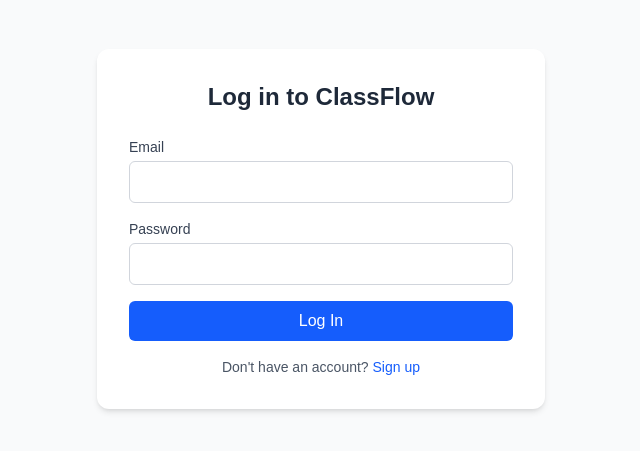
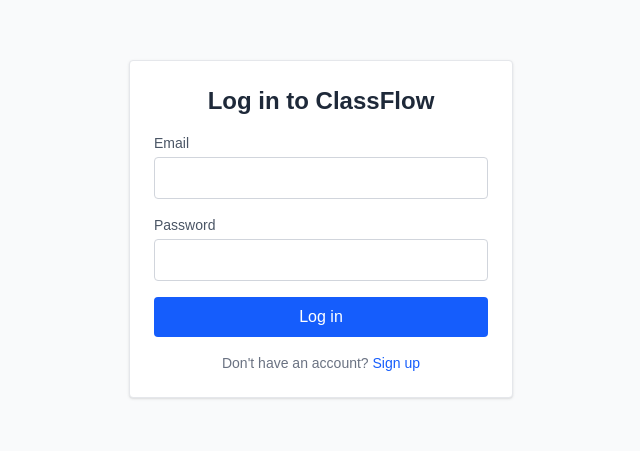
Before and after one commit to munir0987654331-stack/classflow, a Next.js app: page /login in a window 1280 px wide. Shown: the part 171-622 px from the top of the page, without its empty margins (319-959 px from the left). Built offline with nearby package versions, Linux system fonts and the light colour scheme.

Commit message:
Clean up login page

```diff
--- a/src/app/login/page.tsx
+++ b/src/app/login/page.tsx
@@ -1,31 +1,27 @@
 "use client";
 
 import { useState } from "react";
+import { signIn } from "next-auth/react";
 import { useRouter } from "next/navigation";
-import { signIn } from "next-auth/react";
-import Link from "next/link";
 
 export default function LoginPage() {
-  const router = useRouter();
   const [email, setEmail] = useState("");
   const [password, setPassword] = useState("");
   const [error, setError] = useState("");
-  const [loading, setLoading] = useState(false);
+  const router = useRouter();
 
   const handleSubmit = async (e: React.FormEvent) => {
     e.preventDefault();
     setError("");
-    setLoading(true);
 
-    const res = await signIn("credentials", {
+    const result = await signIn("credentials", {
       email,
       password,
       redirect: false,
     });
 
-    if (res?.error) {
+    if (result?.error) {
       setError("Invalid email or password");
-      setLoading(false);
       return;
     }
 
@@ -34,61 +30,55 @@
   };
 
   return (
-    <div className="min-h-screen flex items-center justify-center bg-gray-50 px-4">
-      <div className="w-full max-w-md bg-white rounded-xl shadow-md p-8">
-        <h1 className="text-2xl font-bold text-center text-gray-800 mb-6">
+    <div className="min-h-screen flex items-center justify-center bg-gray-50 p-6">
+      <form
+        onSubmit={handleSubmit}
+        className="bg-white p-6 rounded shadow border border-gray-200 w-full max-w-sm space-y-4"
+      >
+        <h1 className="text-2xl font-bold text-gray-800 text-center">
           Log in to ClassFlow
         </h1>
 
-        {error && (
-          <div className="bg-red-100 text-red-700 text-sm p-3 rounded-md mb-4">
-            {error}
-          </div>
-        )}
+        {error && <p className="text-red-500 text-sm">{error}</p>}
 
-        <form onSubmit={handleSubmit} className="space-y-4">
         <div>
-            <label className="block text-sm font-medium text-gray-700 mb-1">
-              Email
-            </label>
+          <label className="block text-sm text-gray-600 mb-1">Email</label>
           <input
             type="email"
             value={email}
             onChange={(e) => setEmail(e.target.value)}
+            className="w-full border border-gray-300 rounded p-2"
             required
-              className="w-full px-3 py-2 border border-gray-300 rounded-md focus:outline-none focus:ring-2 focus:ring-blue-500"
           />
         </div>
 
         <div>
-            <label className="block text-sm font-medium text-gray-700 mb-1">
+          <label className="block text-sm text-gray-600 mb-1">
             Password
           </label>
           <input
             type="password"
             value={password}
             onChange={(e) => setPassword(e.target.value)}
+            className="w-full border border-gray-300 rounded p-2"
             required
-              className="w-full px-3 py-2 border border-gray-300 rounded-md focus:outline-none focus:ring-2 focus:ring-blue-500"
           />
         </div>
 
         <button
           type="submit"
-            disabled={loading}
-            className="w-full bg-blue-600 text-white py-2 rounded-md font-medium hover:bg-blue-700 transition disabled:opacity-50"
+          className="w-full bg-blue-600 text-white py-2 rounded hover:bg-blue-700"
         >
-            {loading ? "Logging in..." : "Log In"}
+          Log in
         </button>
+
+        <p className="text-center text-sm text-gray-500">
+          Don't have an account?{" "}
+          <a href="/signup" className="text-blue-600">
+            Sign up
+          </a>
+        </p>
       </form>
-
-        <p className="text-center text-sm text-gray-600 mt-4">
-          Don&apos;t have an account?{" "}
-          <Link href="/signup" className="text-blue-600 font-medium hover:underline">
-            Sign up
-          </Link>
-        </p>
-      </div>
     </div>
   );
 }
```
Also changed, not shown: 2 other files (tests, documents, lock files or other folders). Lines whose indentation alone changed are shown as unchanged.
